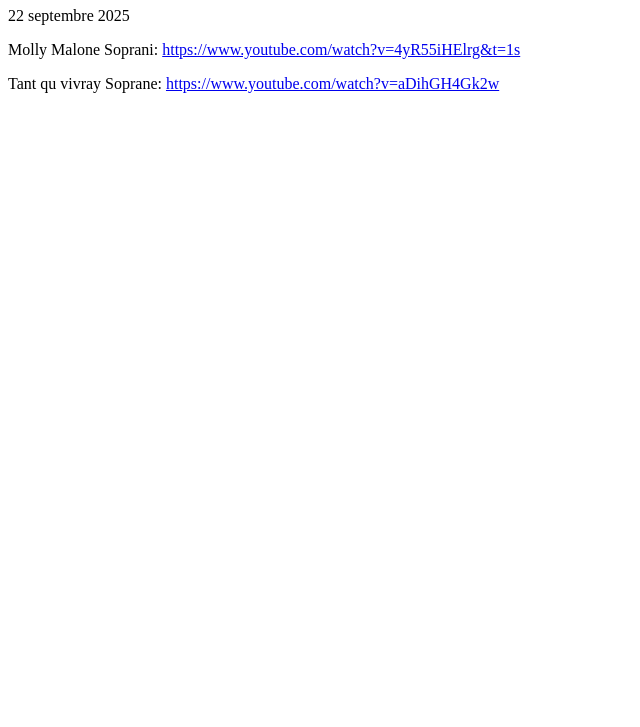
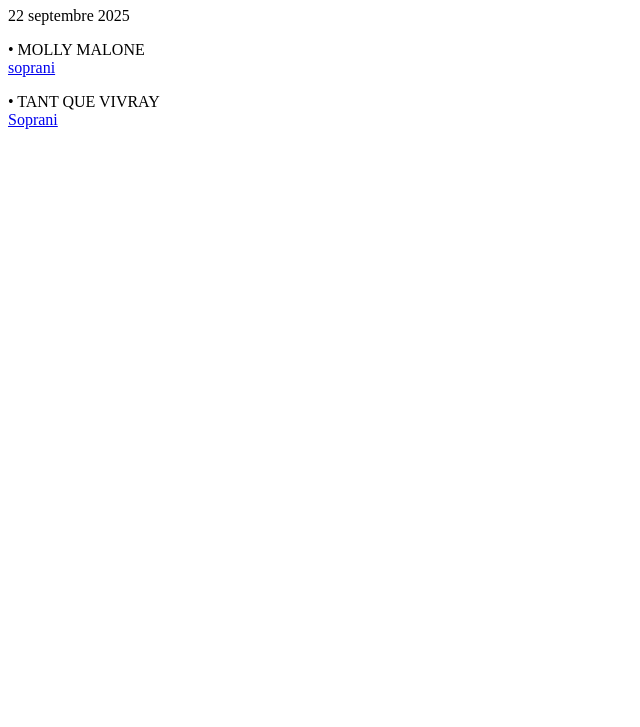
Before and after one commit to djioops/djioops.github.io, a plain HTML site: page index.html in a window 1280 px wide. Shown: the part 73-800 px from the top of the page, without its empty margins (0-640 px from the left). Drawn offline with Linux system fonts and the light colour scheme.

Commit message:
Add files via upload

```diff
--- a/index.html
+++ b/index.html
@@ -2,7 +2,6 @@
 <!DOCTYPE html PUBLIC "-//W3C//DTD XHTML 1.0 Strict//EN"
 "http://www.w3.org/TR/xhtml1/DTD/xhtml1-strict.dtd">
 <html xmlns="http://www.w3.org/1999/xhtml" lang="en" xml:lang="en">
-
 <body>
 <div id="content">
 <h1 class="title">polysons</h1>
@@ -11,13 +10,15 @@
 </p>
 
 <p>
-Molly Malone
-Soprani: <a href="https://www.youtube.com/watch?v=4yR55iHElrg&t=1s">https://www.youtube.com/watch?v=4yR55iHElrg&t=1s</a>
+• MOLLY MALONE
+<br/>
+<a href="https://www.youtube.com/watch?v=4yR55iHElrg&t=1s">soprani</a>
 </p>
 
 <p>
-Tant qu vivray
-Soprane: <a href="https://www.youtube.com/watch?v=aDihGH4Gk2w">https://www.youtube.com/watch?v=aDihGH4Gk2w</a>
+• TANT QUE VIVRAY
+<br/>
+<a href="https://www.youtube.com/watch?v=aDihGH4Gk2w">Soprani</a>
 </p>
 </div>
 </body>
```
